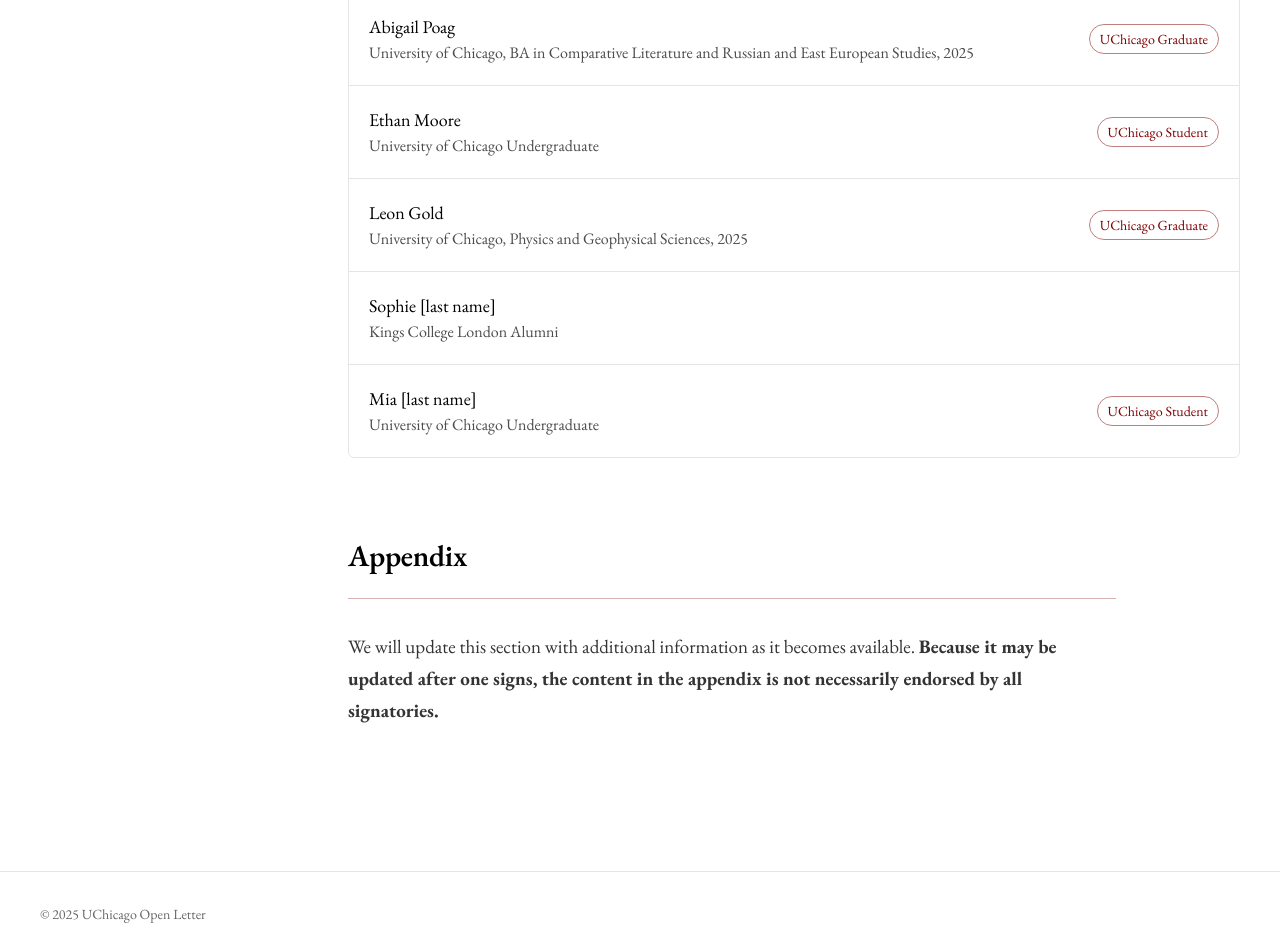
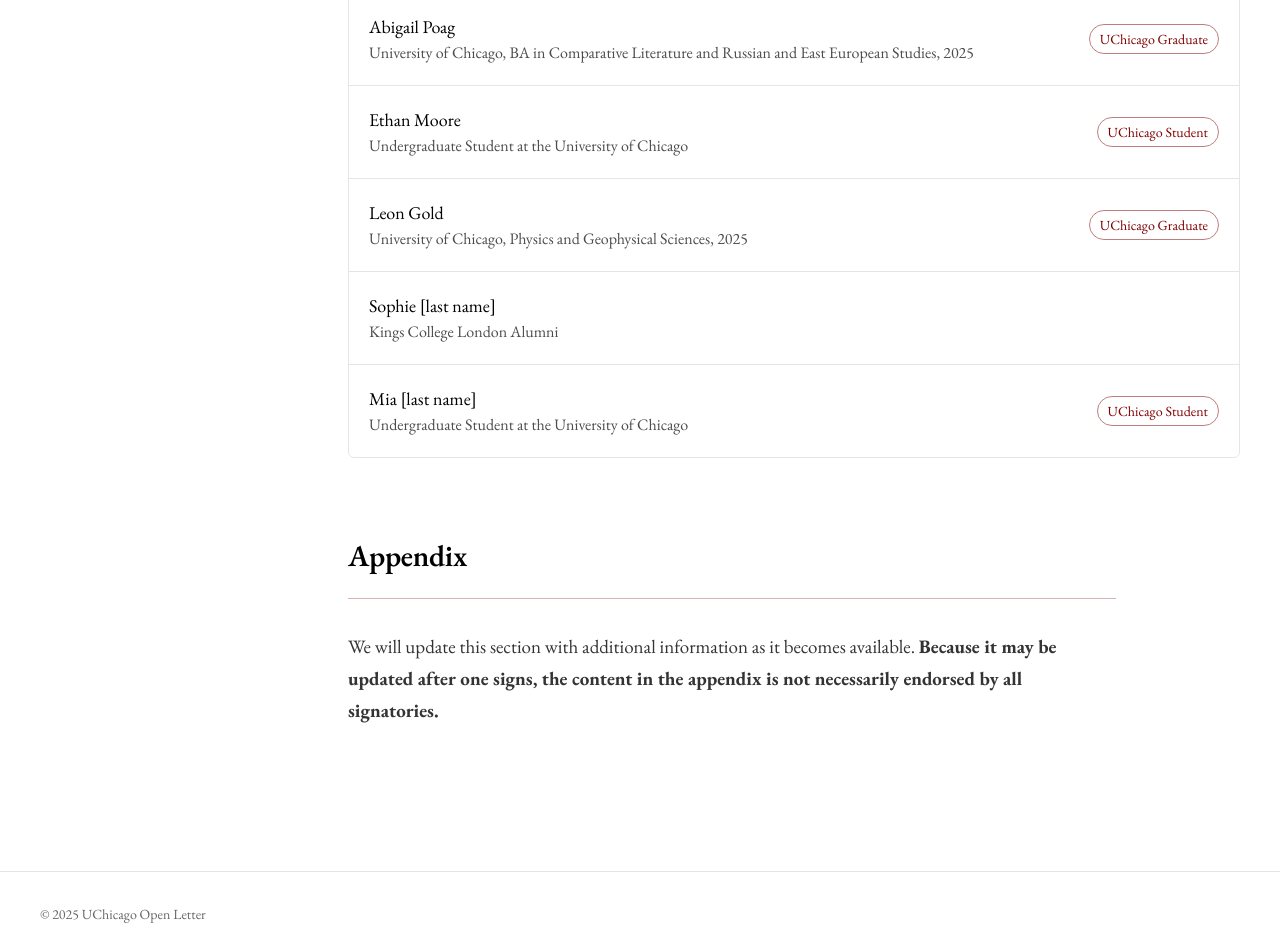
Before and after one commit to zroe1/uchicago-open-letter, a Next.js app: page / in a window 1280 px wide. Shown: the part 5700-6631 px from the top of the page. Built offline with nearby package versions, Linux system fonts and the light colour scheme.

Commit message:
formatting

```diff
--- a/src/app/page.tsx
+++ b/src/app/page.tsx
@@ -534,7 +534,7 @@ export default function Home() {
                 },
                 {
                   name: "Ethan Moore",
-                  title: "University of Chicago Undergraduate",
+                  title: "Undergraduate Student at the University of Chicago",
                   badge: "UChicago Student",
                   badgeType: "normal",
                 },
@@ -551,7 +551,7 @@ export default function Home() {
                 },
                 {
                   name: "Mia [last name]",
-                  title: "University of Chicago Undergraduate",
+                  title: "Undergraduate Student at the University of Chicago",
                   badge: "UChicago Student",
                   badgeType: "normal",
                 },
```
